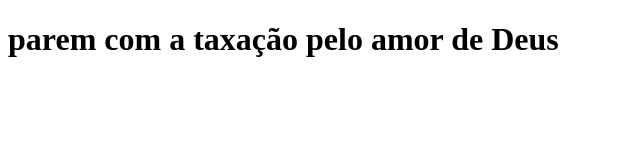
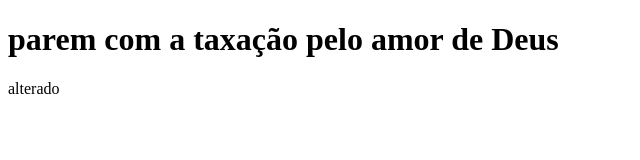
Before and after one commit to gabrielnascimento6/TI_50, a plain HTML site: page index.html in a window 1280 px wide. Shown: the full height of the page, 0-640 px from the left. Drawn offline with Linux system fonts and the light colour scheme.

Commit message:
Update index.html

```diff
--- a/index.html
+++ b/index.html
@@ -7,5 +7,6 @@
     </head>
     <body>
         <h1>parem com a taxação pelo amor de Deus</h1>
+        alterado
     </body>
 </html>
```
